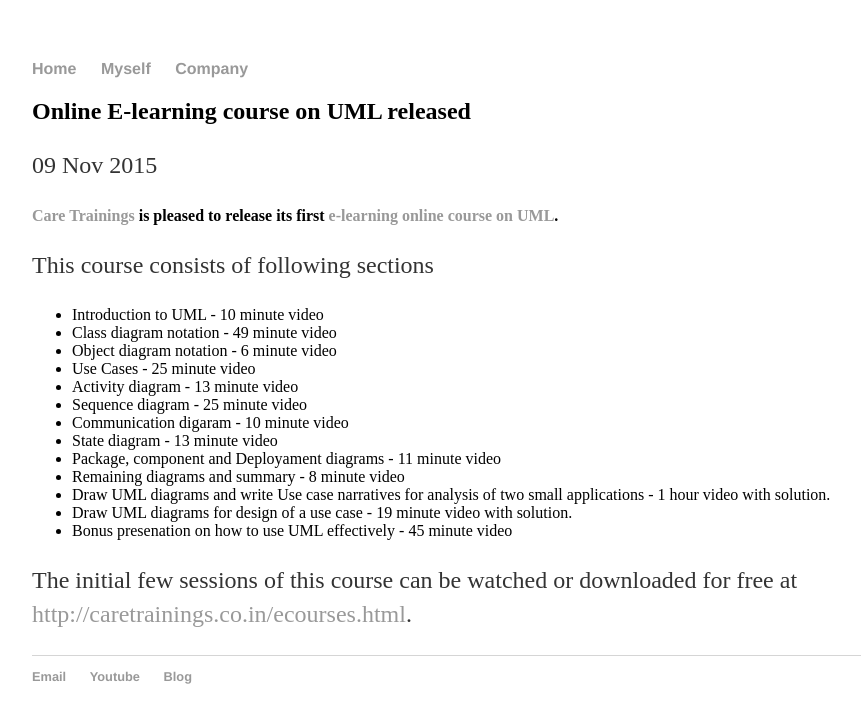
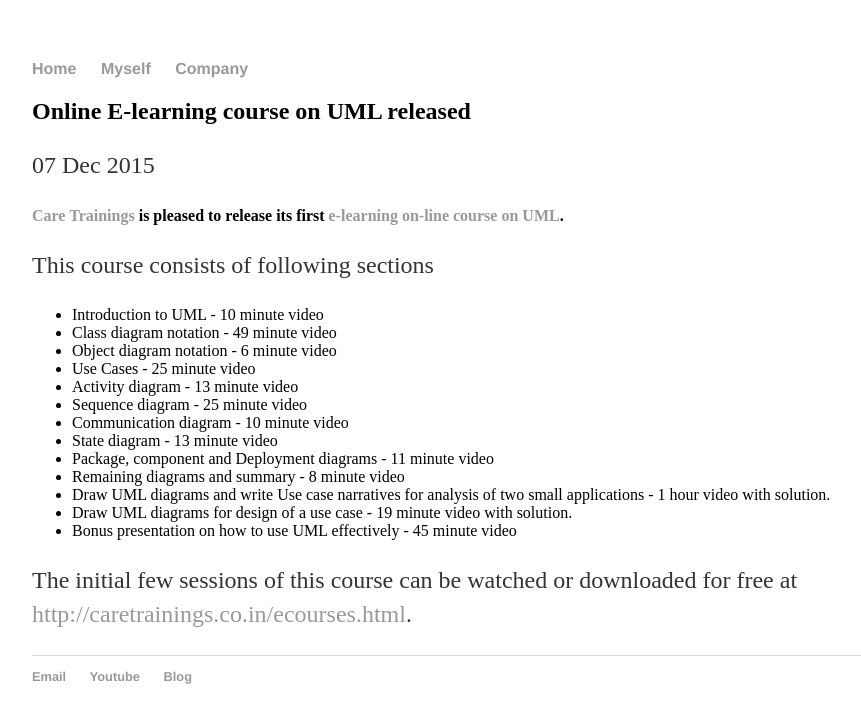
Before and after one commit to vijaynathani/vijaynathani.github.io, a Jekyll site: the page built from _posts/2015-12-07-ecourse-UML-released.md, in a window 1280 px wide. Shown: the top 723 px of the page, without its empty margins (160-1021 px from the left). Built offline with Jekyll 4.4.1, drawn with Linux system fonts in a browser that asks for light colours.

Commit message:
UML ecourse post date corrected

```diff
--- a/_posts/2015-12-07-ecourse-UML-released.md
+++ b/_posts/2015-12-07-ecourse-UML-released.md
@@ -1,9 +1,9 @@
 ---
 layout: post
 title: Online E-learning course on UML released
-date: 2015-11-09
+date: 2015-12-07
 ---
-#### [Care Trainings](http://caretrainings.co.in/) is pleased to release its first [e-learning online course on UML](http://caretrainings.co.in/ecourses.html).
+#### [Care Trainings](http://caretrainings.co.in/) is pleased to release its first [e-learning on-line course on UML](http://caretrainings.co.in/ecourses.html).
 
 This course consists of following sections
 * Introduction to UML - 10 minute video
@@ -12,12 +12,12 @@ This course consists of following sections
 * Use Cases - 25 minute video
 * Activity diagram - 13 minute video
 * Sequence diagram - 25 minute video
-* Communication digaram - 10 minute video
+* Communication diagram - 10 minute video
 * State diagram - 13 minute video
-* Package, component and Deployament diagrams - 11 minute video
+* Package, component and Deployment diagrams - 11 minute video
 * Remaining diagrams and summary - 8 minute video
 * Draw UML diagrams and write Use case narratives for analysis of two small applications - 1 hour video with solution.
 * Draw UML diagrams for design of a use case - 19 minute video with solution.
-* Bonus presenation on how to use UML effectively - 45 minute video
+* Bonus presentation on how to use UML effectively - 45 minute video
 
 The initial few sessions of this course can be watched or downloaded for free at [http://caretrainings.co.in/ecourses.html](http://caretrainings.co.in/ecourses.html).
```
